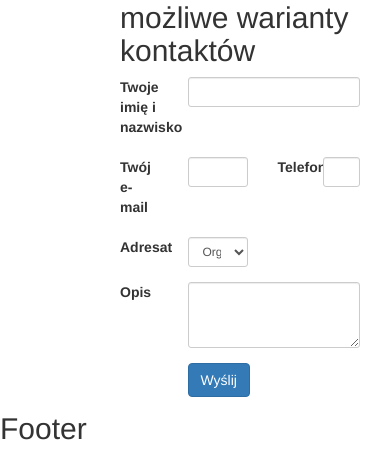
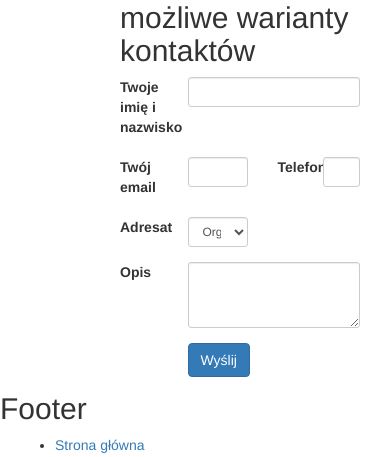
Before and after one commit to stxnext-csr/volontulo, a Django app: template templates/volontulo/contact_form.html in a window 390 px wide. Shown: the part 303-760 px from the top of the page. Run offline with Django 3.2, Linux system fonts and the light colour scheme; the template is opened without the code that fills it, so the values that code supplies are empty; some libraries are stand-ins or nearby versions.

Commit message:
#98 review fixes

```diff
--- a/templates/volontulo/contact_form.html
+++ b/templates/volontulo/contact_form.html
@@ -14,19 +14,19 @@
             </div>
         </div>
         <div class="form-group form-group-sm">
-            <label class="col-xs-3 control-label" for="{{ contact_form.name.id_for_label }}">Twój e-mail</label>
+            <label class="col-xs-3 control-label" for="{{ contact_form.email.id_for_label }}">Twój email</label>
             <div class="col-xs-4">
-                <input type="text" value="{{ organization.name }}" name="name" class="form-control" id="{{ contact_form.name.id_for_label }}" />
+                <input type="text" value="{{ organization.email }}" name="email" class="form-control" id="{{ contact_form.name.id_for_label }}" />
             </div>
-            <label class="col-xs-2 control-label" for="{{ contact_form.address.id_for_label }}">Telefon</label>
+            <label class="col-xs-2 control-label" for="{{ contact_form.phone.id_for_label }}">Telefon</label>
             <div class="col-xs-3">
-                <input type="text" value="{{ organization.address }}" name="address" class="form-control" id="{{ contact_form.address.id_for_label }}" />
+                <input type="text" value="{{ organization.phone }}" name="phone" class="form-control" id="{{ contact_form.phone.id_for_label }}" />
             </div>
         </div>
         <div class="form-group form-group-sm">
-            <label class="col-xs-3 control-label" for="{{ contact_form.status.id_for_label }}">Adresat</label>
+            <label class="col-xs-3 control-label" for="{{ contact_form.receiver.id_for_label }}">Adresat</label>
             <div class="col-xs-4">
-                <select name="status" class="form-control" id="{{ contact_form.status.id_for_label }}">
+                <select name="receiver" class="form-control" id="{{ contact_form.receiver.id_for_label }}">
                     <option value="STAGED">Organizator</option>
                     <option value="UNSTAGED">Administrator</option>
                 </select>
```
